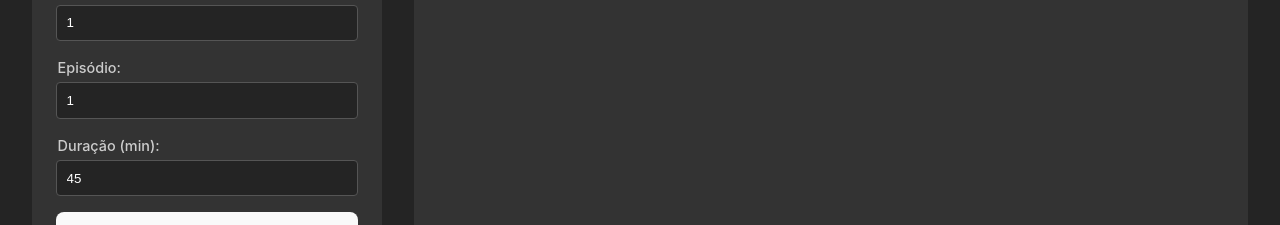
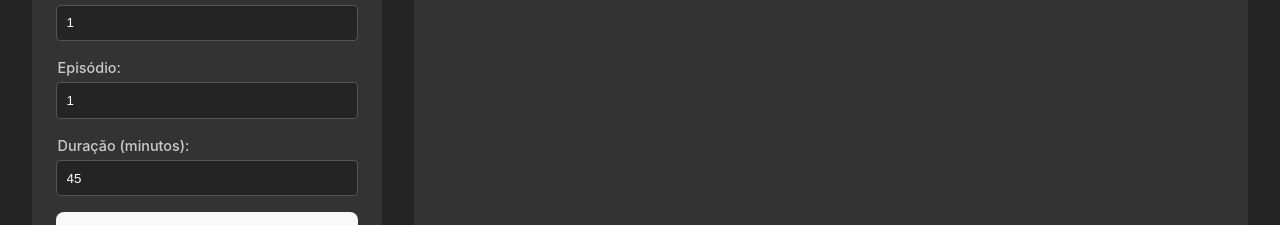
Before and after one commit to PedroHenrique957/marathon-calculator-ph, a React (Vite) app: page / in a window 1280 px wide. Shown: the part 900-1125 px from the top of the page. Built offline with nearby package versions, Linux system fonts and the light colour scheme.

Commit message:
Atualizando README.MD

```diff
--- a/src/components/EpisodeInput.jsx
+++ b/src/components/EpisodeInput.jsx
@@ -94,7 +94,7 @@ function EpisodeInput({ onManualAdd, onCsvAdd, episodeCount }) {
           />
         </div>
         <div className="form-group">
-          <label htmlFor="duration-input">Duração (min):</label>
+          <label htmlFor="duration-input">Duração (minutos):</label>
           <input
             type="number"
             id="duration-input"
```
Also changed, not shown: 1 other file (tests, documents, lock files or other folders).
